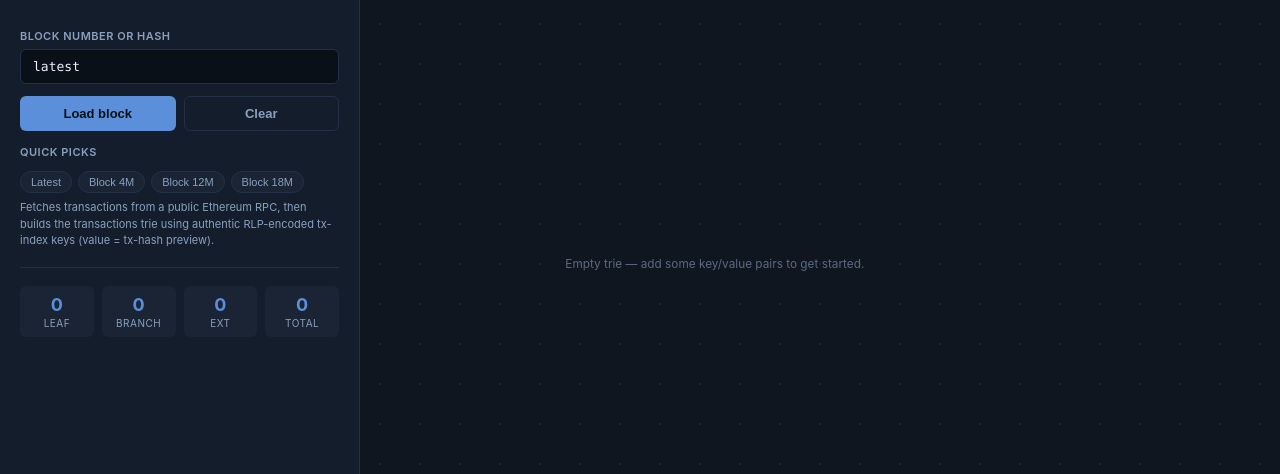
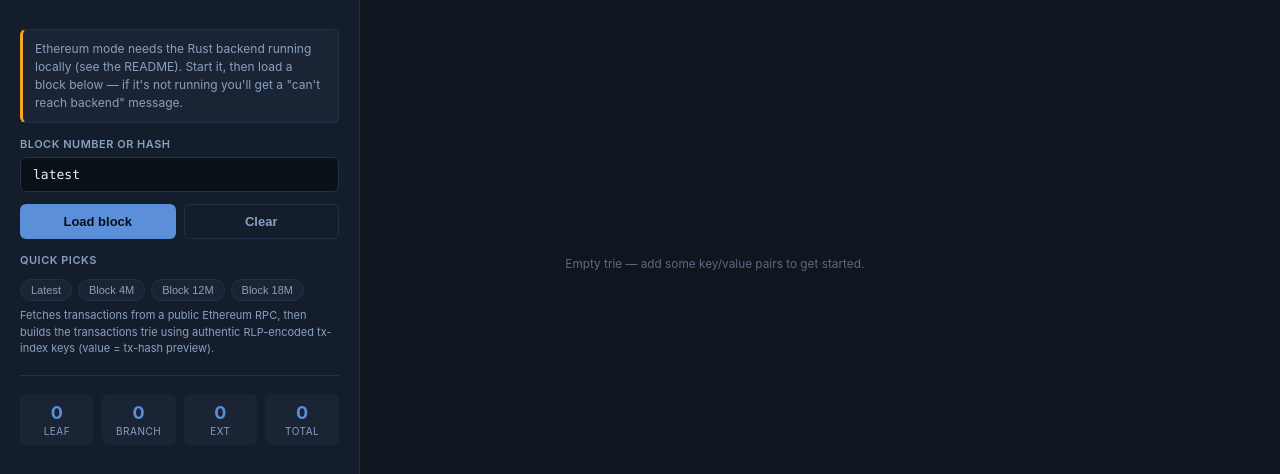
Before and after one commit to medaymann/mpt-visualizer, a website: page index.html in a window 1280 px wide. Both pictures are taken after a click on the button "Ethereum block". Shown: the part 116-590 px from the top of the page. Drawn offline with nearby package versions, Linux system fonts and the light colour scheme.

Commit message:
make ethereum tab always clickable, error on load if backend is down

```diff
--- a/index.html
+++ b/index.html
@@ -51,10 +51,10 @@
             </div>
 
             <div class="panel-body" id="panel-ethereum" hidden>
-                <div id="ethDisabledNote" class="eth-disabled-note" hidden>
-                    Ethereum mode needs the Rust backend. This hosted demo runs
-                    custom mode only — clone the repo and run the backend (see
-                    the README) to load and verify real blocks.
+                <div class="eth-disabled-note">
+                    Ethereum mode needs the Rust backend running locally (see the
+                    README). Start it, then load a block below — if it's not
+                    running you'll get a "can't reach backend" message.
                 </div>
                 <label>Block number or hash</label>
                 <input type="text" id="blockInput" placeholder='e.g. 18000000, "latest", or 0x...' value="latest" />
--- a/src/styles.css
+++ b/src/styles.css
@@ -73,8 +73,6 @@ html, body {
     background: var(--panel-2);
 }
 .tab:hover:not(.active) { color: var(--text); }
-.tab.disabled { opacity: 0.45; cursor: not-allowed; }
-.tab.disabled:hover { color: var(--text-dim); }
 
 .eth-disabled-note {
     margin: 14px 0 4px;
--- a/src/ui/App.js
+++ b/src/ui/App.js
@@ -8,7 +8,7 @@
  */
 
 import { MPTVisualizer } from './MPTVisualizer.js';
-import { EthereumService, HAS_BACKEND } from './EthereumService.js';
+import { EthereumService } from './EthereumService.js';
 import { CUSTOM_EXAMPLES, ETH_EXAMPLES } from './examples.js';
 import * as recentBlocks from './recentBlocks.js';
 
@@ -39,23 +39,12 @@ export function boot() {
     // --- Tabs ------------------------------------------------------------
     const dbPanel = document.getElementById('db-panel');
     const tabs = document.querySelectorAll('.tab');
-    const ethTab = document.querySelector('.tab[data-mode="ethereum"]');
 
-    // Ethereum mode needs the backend. On a static deploy (no MPT_BACKEND),
-    // disable the tab and explain how to enable it.
-    if (!HAS_BACKEND) {
-        ethTab.classList.add('disabled');
-        ethTab.title = 'Needs the local Rust backend — see the README to enable Ethereum mode.';
-        const note = document.getElementById('ethDisabledNote');
-        if (note) note.hidden = false;
-    }
-
+    // Ethereum mode is always clickable. It calls the backend on load; if the
+    // backend isn't running, the load shows a "can't reach backend" message.
+    // The in-panel note tells users they need it running.
     tabs.forEach(t => t.addEventListener('click', () => {
         const mode = t.dataset.mode;
-        if (mode === 'ethereum' && !HAS_BACKEND) {
-            showStatus('Ethereum mode needs the local backend — see the README.', 'info');
-            return;
-        }
         tabs.forEach(x => x.classList.remove('active'));
         t.classList.add('active');
         document.getElementById('panel-custom').hidden = mode !== 'custom';
--- a/src/ui/EthereumService.js
+++ b/src/ui/EthereumService.js
@@ -15,20 +15,10 @@
 
 import { buildTrieResponse } from '../engine/mpt.js';
 
+// Ethereum mode targets this backend. Override via window.MPT_BACKEND; defaults
+// to the local dev backend. If it isn't running, getBlock surfaces a clear
+// "can't reach backend" error.
 const BACKEND_BASE = (typeof window !== 'undefined' && window.MPT_BACKEND) || 'http://localhost:8081';
-
-/**
- * Whether Ethereum-block mode is available. True when a backend URL is
- * explicitly configured (window.MPT_BACKEND) OR when running on localhost
- * (the dev setup runs the Rust backend on :8081). On a static host with no
- * MPT_BACKEND, this is false and the Ethereum tab is disabled.
- */
-export const HAS_BACKEND = (() => {
-    if (typeof window === 'undefined') return false;
-    if (window.MPT_BACKEND) return true;
-    const h = window.location && window.location.hostname;
-    return h === 'localhost' || h === '127.0.0.1' || h === '';
-})();
 
 // --- pure helpers kept for tests ---------------------------------------------
 
```
